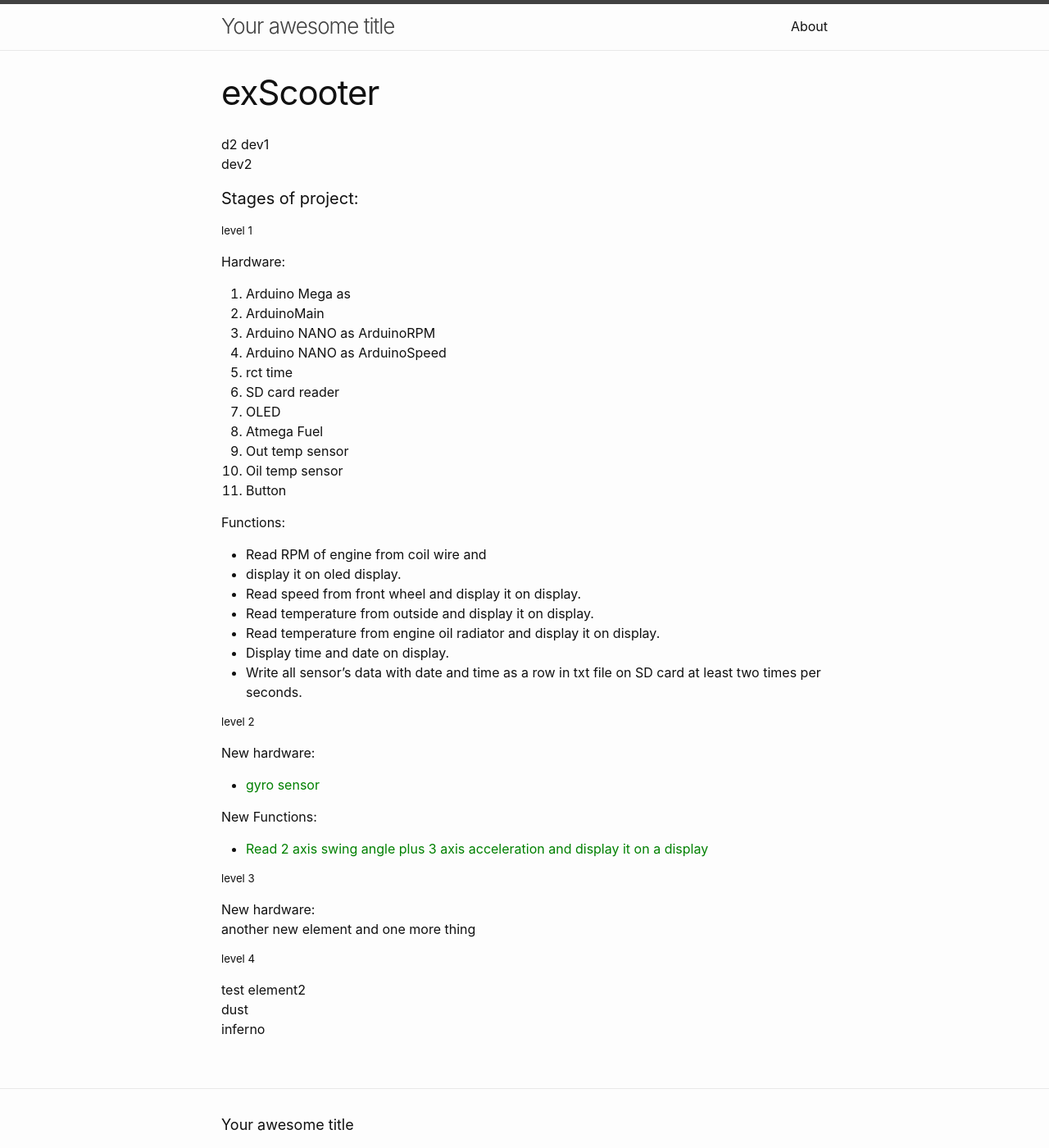
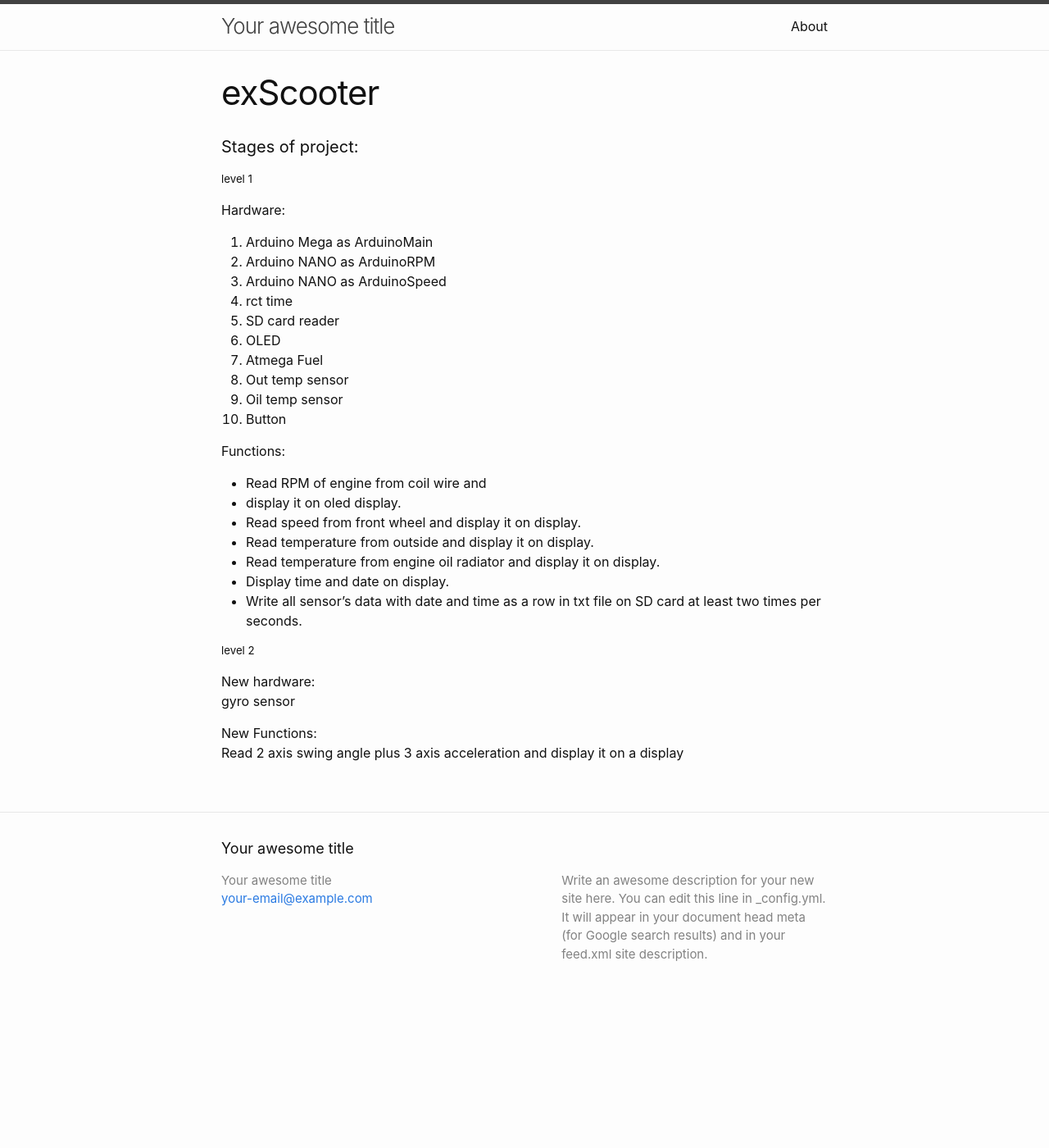
Before and after one commit to exMagic/MagicGarage.github.io, a Jekyll site: the page built from _posts/2018-03-11-exScooter.md, in a window 1280 px wide and 1400 px high. Shown: the whole window at 82% size. Built offline with Jekyll 4.4.1, drawn with Linux system fonts in a browser that asks for light colours.

Commit message:
Update 2018-03-11-exScooter.md

```diff
--- a/_posts/2018-03-11-exScooter.md
+++ b/_posts/2018-03-11-exScooter.md
@@ -3,23 +3,20 @@
 title: exScooter
 permalink: /project/exScooter
 ---
-d2
-dev1
-dev2
+
 #### Stages of project:
 ##### level 1
 Hardware:
-1. Arduino Mega as
-2. ArduinoMain
-3. Arduino NANO as ArduinoRPM
-4. Arduino NANO as ArduinoSpeed
-5. rct time
-6. SD card reader
-7. OLED
-8. Atmega Fuel
-9. Out temp sensor
-10. Oil temp sensor
-11. Button
+1. Arduino Mega as ArduinoMain
+2. Arduino NANO as ArduinoRPM
+3. Arduino NANO as ArduinoSpeed
+4. rct time
+5. SD card reader
+6. OLED
+7. Atmega Fuel
+8. Out temp sensor
+9. Oil temp sensor
+10. Button
 
 Functions:
 
@@ -33,20 +30,7 @@
 
 ##### level 2
 New hardware:
-* <span style="color:green">
 gyro sensor
-</span>
 
 New Functions:
-* <span style="color:green">
 Read 2 axis swing angle plus 3 axis acceleration and display it on a display
-</span>
-
-##### level 3
-New hardware:
-another new element and one more thing
-
-##### level 4
-test element2
-dust
-inferno
```
